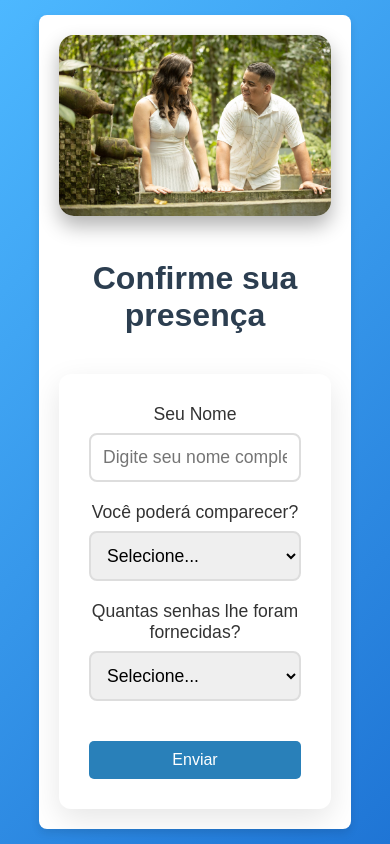
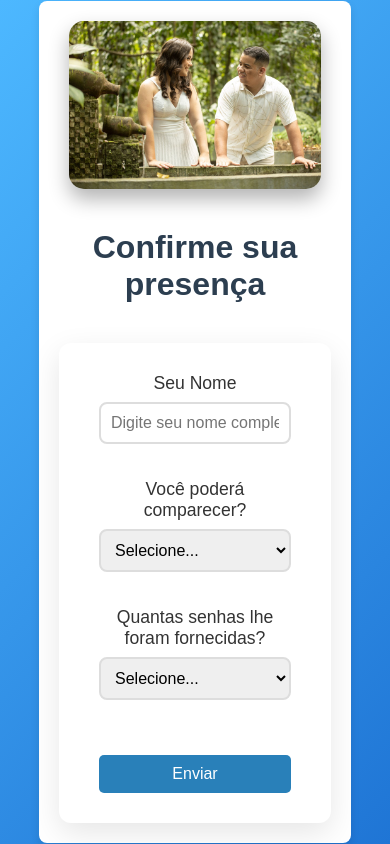
Before and after one commit to PedroBDev/Lista_confirmados, a Flask app: page / in a window 390 px wide. Run offline with Flask 3, Linux system fonts and the light colour scheme.

Commit message:
atualizando p moveis

```diff
--- a/app/static/css/estilos.css
+++ b/app/static/css/estilos.css
@@ -123,35 +123,48 @@ header {
 /* Ajustes para dispositivos móveis */
 @media screen and (max-width: 768px) {
     .hero {
+        display: flex;
         flex-direction: column;
         align-items: center;
         text-align: center;
+        padding: 0 10px; /* Adiciona um pequeno espaçamento nas laterais */
     }
 
     .foto-casal {
-        max-width: 100%;
-        margin-bottom: 20px;
+        width: 100%; /* Faz a imagem ocupar toda a largura da tela */
+        height: auto; /* Mantém a proporção da imagem */
+        object-fit: cover; /* Garante que a imagem cubra a área sem distorção */
+        margin-bottom: 20px; /* Adiciona um espaçamento abaixo da imagem */
     }
 
     .hero-text h1 {
-        font-size: 2rem;
-    }
-
-    .hero-text p {
-        font-size: 1rem;
-        margin-top: 10px;
+        font-size: 2rem; /* Ajusta o tamanho da fonte para dispositivos móveis */
+        margin-top: 20px; /* Adiciona um espaçamento entre a imagem e o título */
     }
 
     .formulario {
+        display: flex;
+        flex-direction: column;
         align-items: center;
+        padding: 0 10px; /* Adiciona um pequeno espaçamento nas laterais do formulário */
+    }
+
+    .campo {
+        width: 100%;
+        margin-bottom: 15px; /* Espaçamento entre os campos */
     }
 
     .campo input, .campo select {
-        width: 100%;
+        width: 100%; /* Garante que os campos ocupem toda a largura disponível */
+        padding: 10px; /* Adiciona espaçamento interno nos campos */
+        font-size: 1rem; /* Ajusta o tamanho da fonte para o input */
     }
 
     .botao {
-        width: 100%;
+        width: 100%; /* O botão ocupa toda a largura */
+        padding: 10px; /* Adiciona espaçamento interno no botão */
+        font-size: 1.2rem; /* Ajusta o tamanho da fonte no botão */
+        margin-top: 20px; /* Adiciona um espaço acima do botão */
     }
 }
 
```
